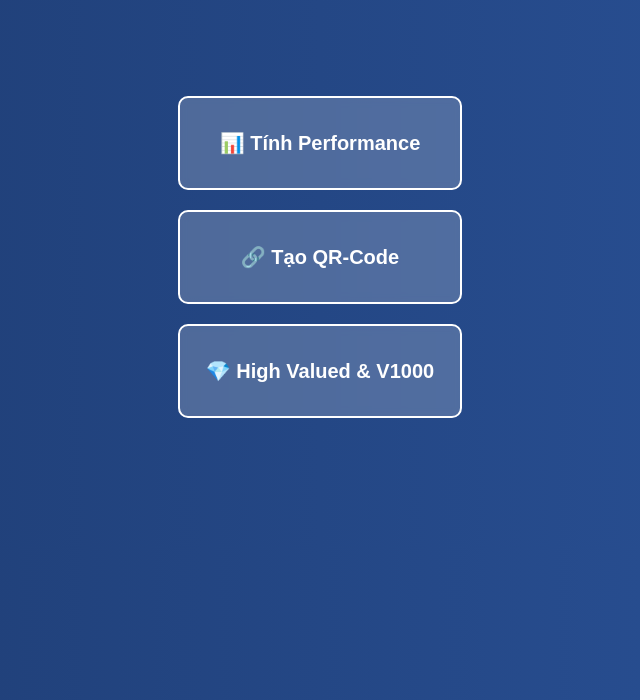
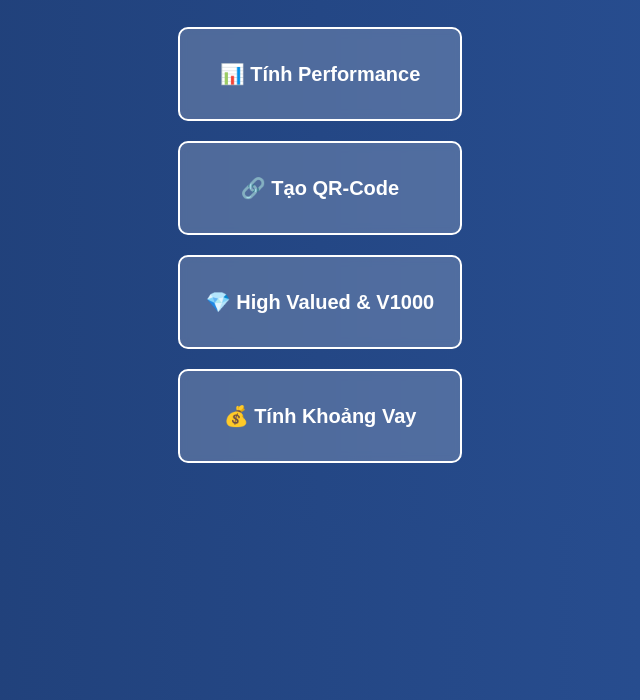
Before and after one commit to Khoaduong94/My-Home, a plain HTML site: page index.html in a window 1280 px wide. Shown: the part 100-800 px from the top of the page, without its empty margins (320-960 px from the left). Drawn offline with Linux system fonts and the light colour scheme.

Commit message:
Update index.html

```diff
--- a/index.html
+++ b/index.html
@@ -21,7 +21,7 @@
             flex-direction: column;
             align-items: center;
             justify-content: center;
-            height: 60vh;
+            height: auto;
         }
         .button {
             display: flex;
@@ -55,6 +55,7 @@
         <a href="https://khoaduong94.github.io/Performance_SHBVN/" class="button">📊 Tính Performance</a>
         <a href="https://khoaduong94.github.io/QR-Code/" class="button">🔗 Tạo QR-Code</a>
         <a href="https://khoaduong94.github.io/High-Valued/" class="button">💎 High Valued & V1000</a>
+        <a href="https://khoaduong-shbvn.github.io/Estimate-Rate/" class="button">💰 Tính Khoảng Vay</a>
     </div>
 
 </body>
```
